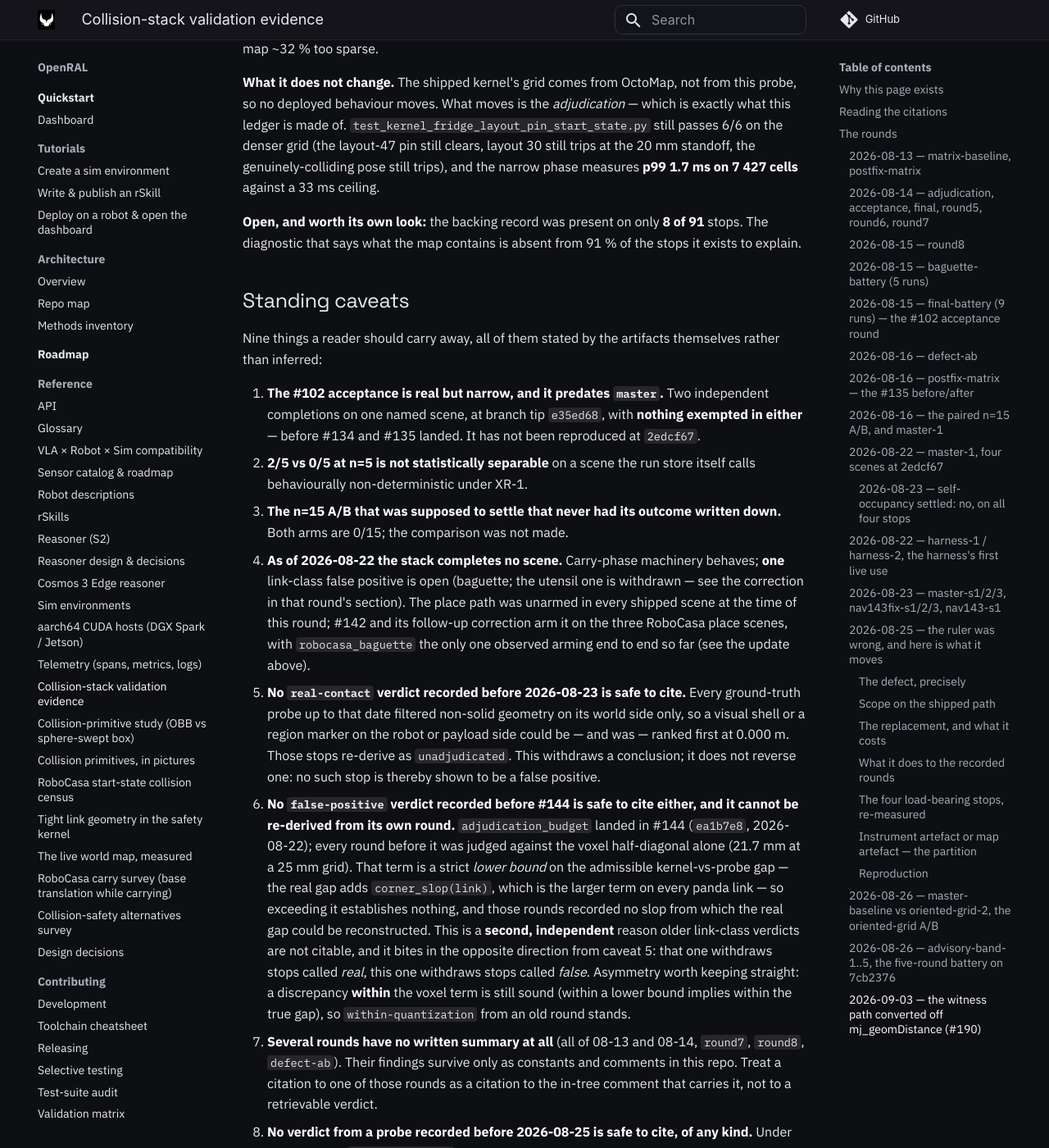
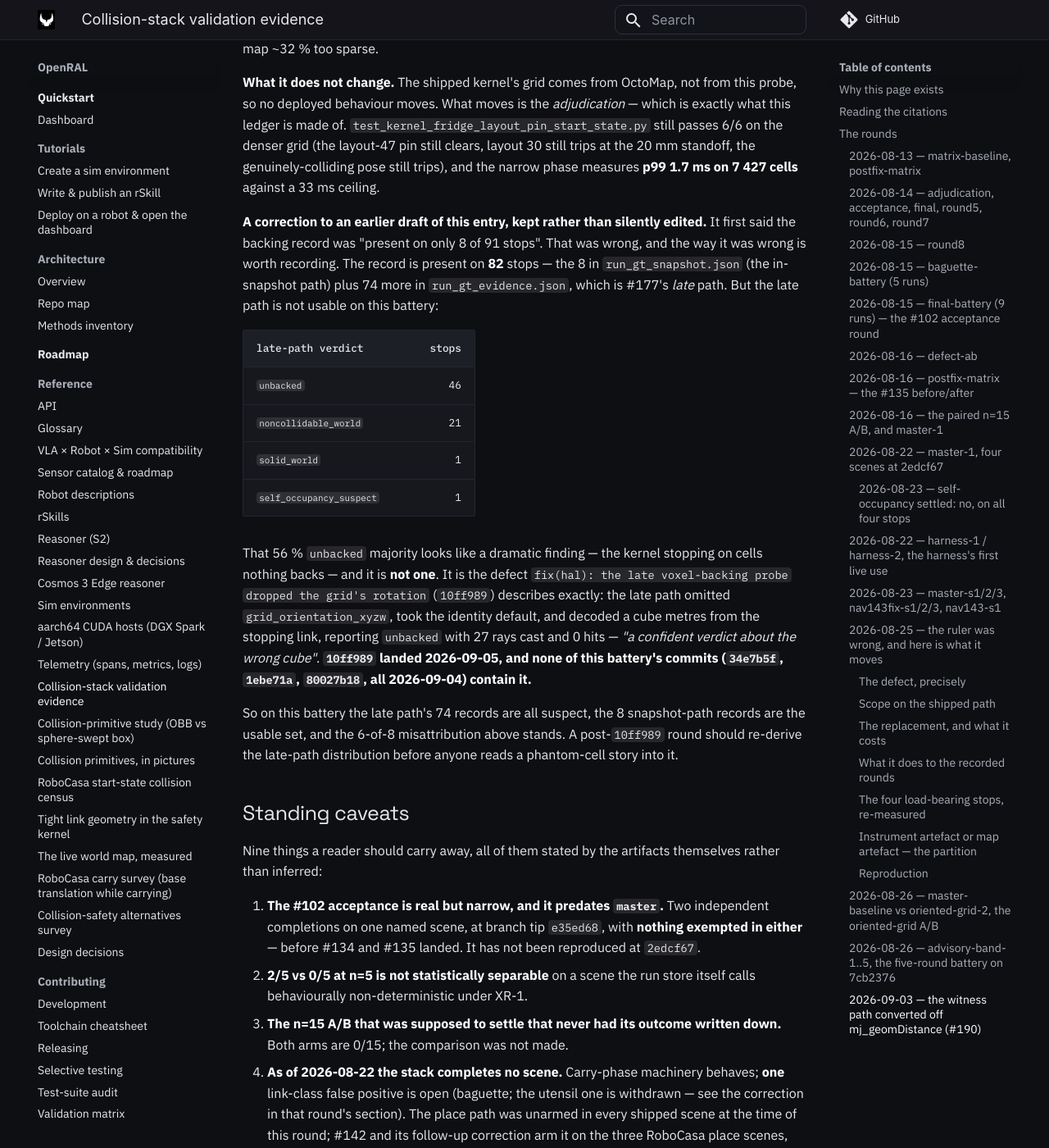
Before and after one commit to OpenRAL/openral, an MkDocs documentation site: the page built from docs/reference/collision-validation-evidence.md, in a window 1280 px wide and 1400 px high, scrolled down 41627 px. Shown: the whole window at 82% size. Built offline with MkDocs 1.6.1 and Material for MkDocs 9.7.7, drawn with Linux system fonts in a browser that asks for light colours; comment, search, counter and statistics services are not loaded.

Commit message:
docs(collision): correct an '8 of 91' claim before it hardened into evidence
An earlier draft of the 2026-09-07 probe entry said the backing record was
present on only 8 of 91 stops. Wrong: it is present on 82. The 74 extra live
in run_gt_evidence.json, which is #177's LATE path.

But that path is unusable on this battery, and its distribution is a trap --
46 of 74 read 'unbacked', which looks like the kernel stopping on cells nothing
backs. It is instead exactly the defect 10ff989 describes: the late path
omitted grid_orientation_xyzw, took identity, and decoded a cube metres from
the stopping link, reporting unbacked with 27 rays cast and 0 hits. 10ff989
landed 2026-09-05 and NONE of the battery's commits (all 2026-09-04) carry it.

Kept as a visible correction rather than a silent edit, because the wrong
version was a more exciting finding than the right one -- which is the specific
way this ledger has been burned before.

Co-Authored-By: Claude Opus 5 (1M context) <noreply@anthropic.com>
Claude-Session: https://claude.ai/code/session_01MTE4eEfxW8FvvBnPZL6otg
Signed-off-by: Adrian <adrianllopart@gmail.com>

```diff
--- a/docs/reference/collision-validation-evidence.md
+++ b/docs/reference/collision-validation-evidence.md
@@ -1740,9 +1740,33 @@ grid (the layout-47 pin still clears, layout 30 still trips at the 20 mm
 standoff, the genuinely-colliding pose still trips), and the narrow phase
 measures **p99 1.7 ms on 7 427 cells** against a 33 ms ceiling.
 
-**Open, and worth its own look:** the backing record was present on only **8 of
-91** stops. The diagnostic that says what the map contains is absent from 91 % of
-the stops it exists to explain.
+**A correction to an earlier draft of this entry, kept rather than silently
+edited.** It first said the backing record was "present on only 8 of 91 stops".
+That was wrong, and the way it was wrong is worth recording. The record is
+present on **82** stops — the 8 in `run_gt_snapshot.json` (the in-snapshot path)
+plus 74 more in `run_gt_evidence.json`, which is #177's *late* path. But the
+late path is not usable on this battery:
+
+| late-path verdict | stops |
+| --- | ---: |
+| `unbacked` | 46 |
+| `noncollidable_world` | 21 |
+| `solid_world` | 1 |
+| `self_occupancy_suspect` | 1 |
+
+That 56 % `unbacked` majority looks like a dramatic finding — the kernel
+stopping on cells nothing backs — and it is **not one**. It is the defect
+`fix(hal): the late voxel-backing probe dropped the grid's rotation`
+(`10ff989`) describes exactly: the late path omitted `grid_orientation_xyzw`,
+took the identity default, and decoded a cube metres from the stopping link,
+reporting `unbacked` with 27 rays cast and 0 hits — *"a confident verdict about
+the wrong cube"*. **`10ff989` landed 2026-09-05, and none of this battery's
+commits (`34e7b5f`, `1ebe71a`, `80027b18`, all 2026-09-04) contain it.**
+
+So on this battery the late path's 74 records are all suspect, the 8
+snapshot-path records are the usable set, and the 6-of-8 misattribution above
+stands. A post-`10ff989` round should re-derive the late-path distribution
+before anyone reads a phantom-cell story into it.
 
 
 ## Standing caveats
```
